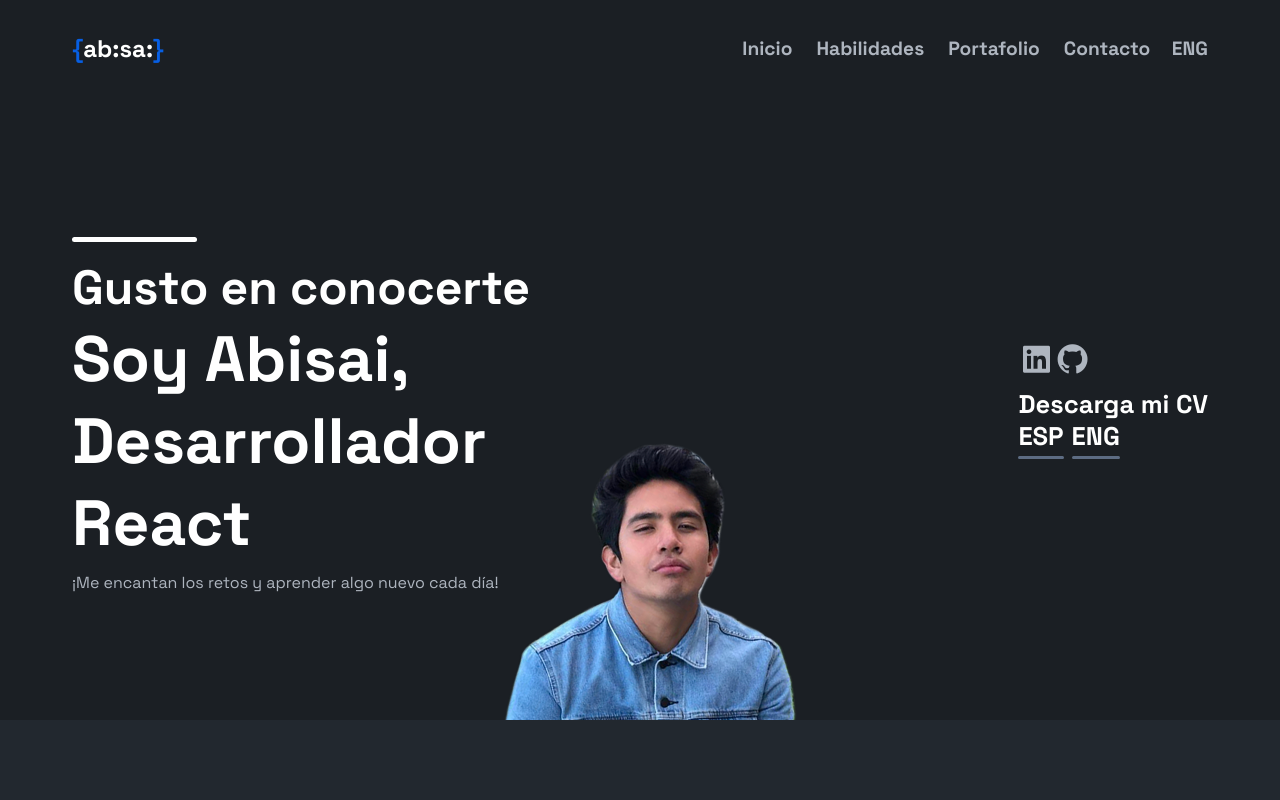
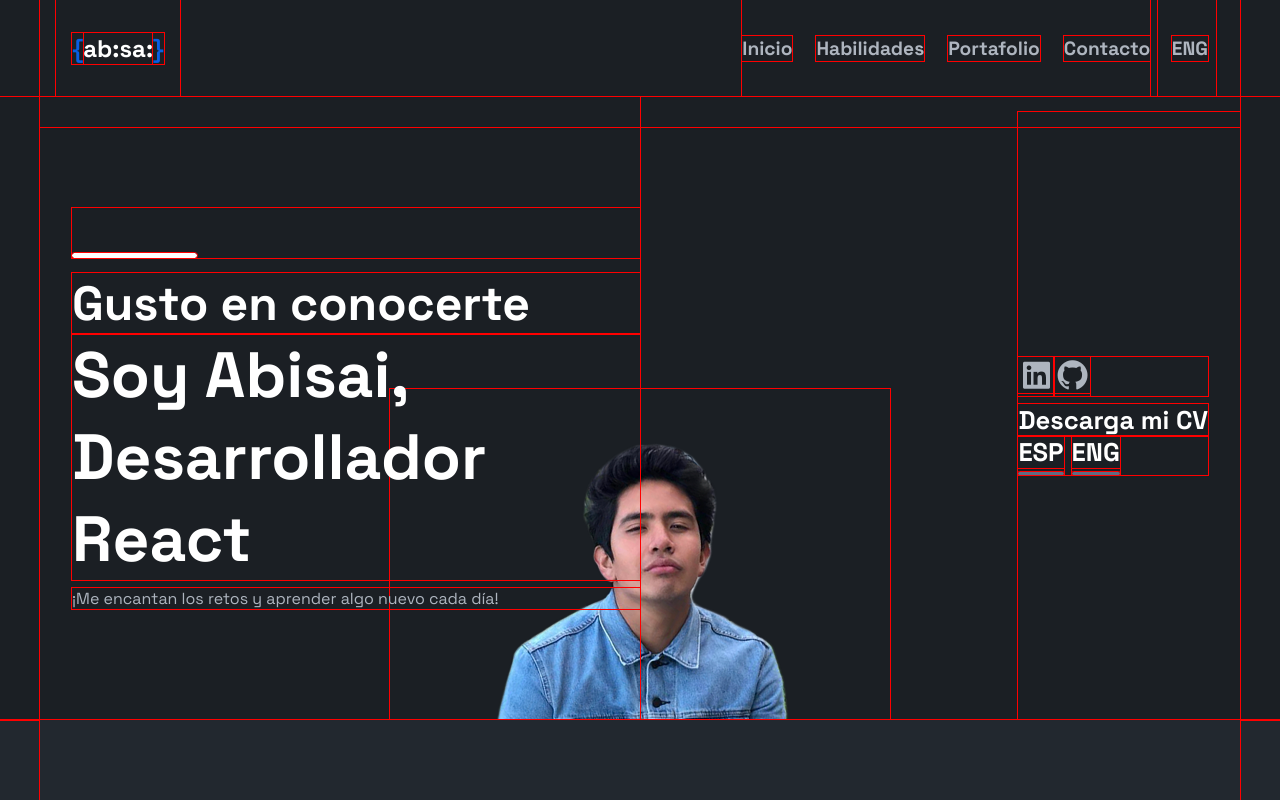
Before and after one commit to abisaidev-hub/React-Portfolio, a React (Vite) app: page / in a window 1280 px wide. Shown: the top 800 px of the page. Built offline with nearby package versions, Linux system fonts and the light colour scheme.

Commit message:
v0.4.2 Minor visual bugs fixed

```diff
--- a/src/App.css
+++ b/src/App.css
@@ -15,6 +15,7 @@
   box-sizing: border-box;
   font-family: 'Space Grotesk', sans-serif;
   scroll-behavior: smooth;
+  outline: 1px solid red;
 }
 
 body{
@@ -922,6 +923,7 @@ nav{
     display: flex;
     height: 90vh;
     justify-content: space-between;
+    padding: 12vh 0 0 0;
   }
 
   .home__line-bar{
@@ -934,6 +936,7 @@ nav{
     flex-direction: column;
     justify-content: center;
     width: 50%;
+    padding: 0 0 0 2rem;
   }
 
   .home__presentation-description h2{
@@ -948,6 +951,7 @@ nav{
     display: flex;
     flex-direction: column;
     justify-content: center;
+    padding: 0 2rem 0 0;
   }
 
   .home__cv h3{
@@ -959,7 +963,7 @@ nav{
     /*bottom: 2rem;
     height: 100%;*/
     gap: 30vh;
-    width: 90%;
+    width: 100%;
     flex-direction: column-reverse;
     align-items: center;
     z-index: -1;
```
